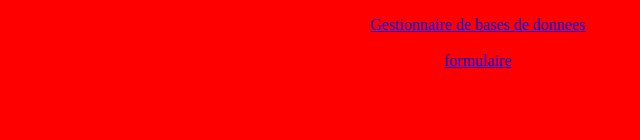
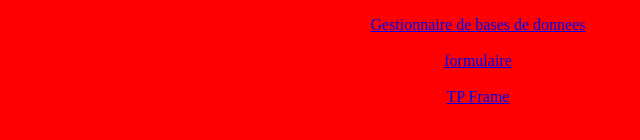
Before and after one commit to Momo91080/abakarmohamed.github.io, a plain HTML site: page index.html in a window 1280 px wide. Shown: the part 244-384 px from the top of the page, 162-802 px from the left. Drawn offline with Linux system fonts and the light colour scheme.

Commit message:
Update index.html

```diff
--- a/index.html
+++ b/index.html
@@ -13,6 +13,8 @@
 <br>
 <center><br><a href="gestionnaire de bases donnees.html">Gestionnaire de bases de donnees</a></center>
 <center><br><a href="formulaire.html">formulaire</a></center>
+<center><br><a href=" https://momo91080.github.io/Tpoframe.github.io/">TP Frame</a></center>
+<br>
 
 <body bgcolor="red"></body>
 </body>
```
